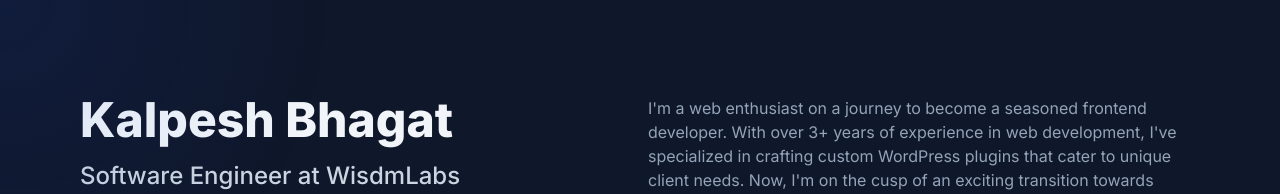
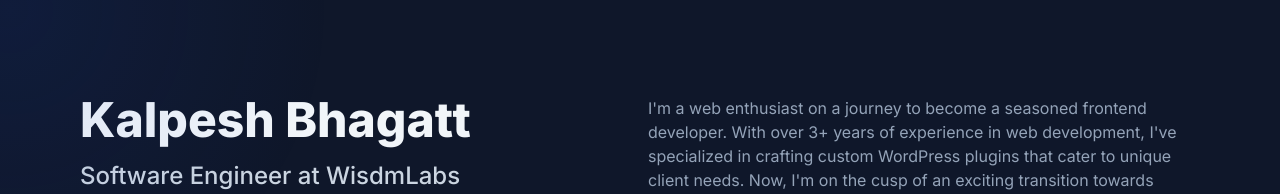
Before and after one commit to Kalpesh-11/portfolio, a Next.js app: page / in a window 1280 px wide. Shown: the top 194 px of the page. Built offline with nearby package versions, Linux system fonts and the light colour scheme.

Commit message:
test dev

```diff
--- a/components/Header.tsx
+++ b/components/Header.tsx
@@ -5,7 +5,7 @@ export default function Header() {
     <>
       <div>
         <h1 className="text-slate-100 text-4xl font-extrabold lg:text-5xl">
-          Kalpesh Bhagat
+          Kalpesh Bhagatt
         </h1>
         <h2 className=" text-slate-300 text-xl mt-4 font-medium lg:text-2xl">
           Software Engineer at WisdmLabs
```
